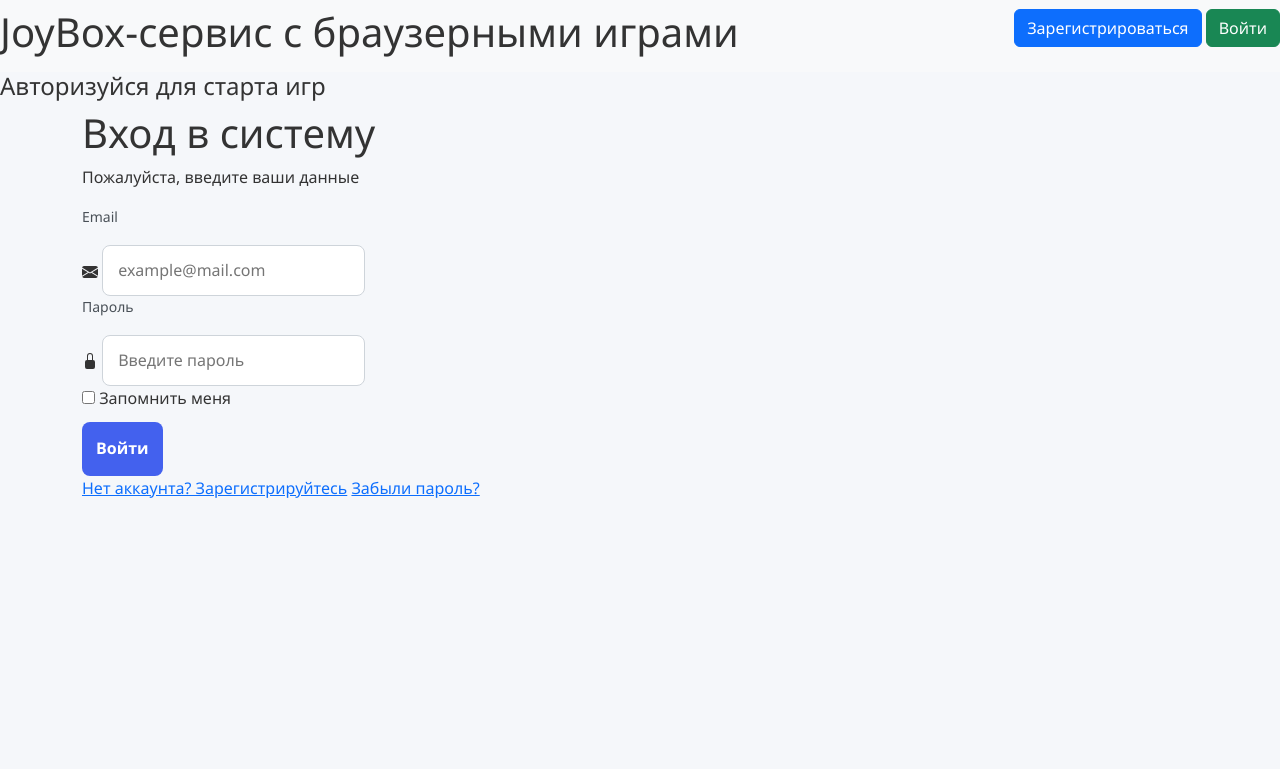
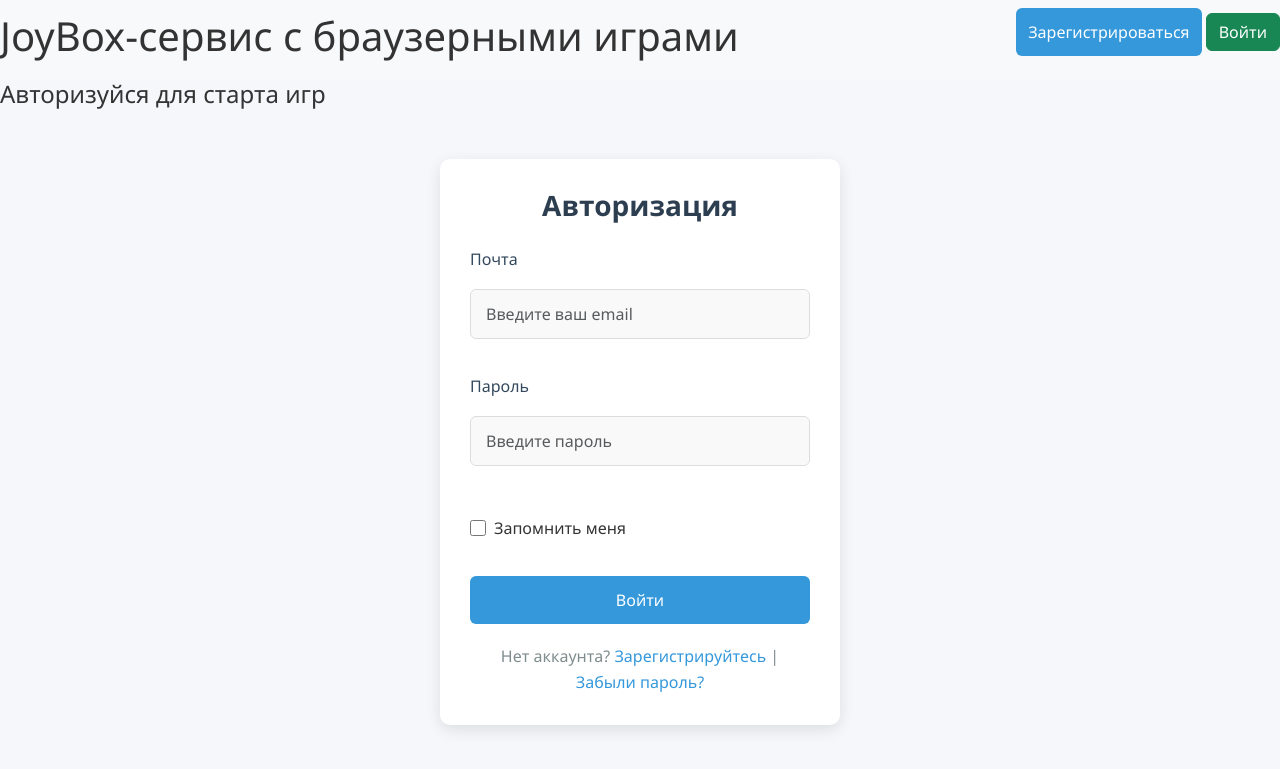
Before and after one commit to FDA-2011/site2, a Flask app: page /login in a window 1280 px wide. Shown: the top 769 px of the page. Run offline with Flask 3, Linux system fonts and the light colour scheme.

Commit message:
Update login.html

```diff
--- a/templates/login.html
+++ b/templates/login.html
@@ -1,74 +1,163 @@
 {% extends "base.html" %}
 
 {% block content %}
-<div class="auth-container">
-    <div class="auth-card">
-        <div class="auth-header">
-            <h1 class="auth-title">Вход в систему</h1>
-            <p class="auth-subtitle">Пожалуйста, введите ваши данные</p>
-        </div>
+<style>
+    /* Основные стили */
+    .login-container {
+        max-width: 400px;
+        margin: 50px auto;
+        padding: 30px;
+        border-radius: 10px;
+        box-shadow: 0 5px 15px rgba(0, 0, 0, 0.1);
+        background: white;
+        font-family: 'Segoe UI', Tahoma, Geneva, Verdana, sans-serif;
+    }
 
-        <form action="" method="post" class="auth-form">
+    .login-title {
+        text-align: center;
+        color: #2c3e50;
+        margin-bottom: 25px;
+        font-size: 28px;
+        font-weight: 600;
+    }
+
+    .login-form {
+        display: flex;
+        flex-direction: column;
+        gap: 20px;
+    }
+
+    .form-group {
+        margin-bottom: 15px;
+    }
+
+    .form-group label {
+        display: block;
+        margin-bottom: 8px;
+        font-weight: 500;
+        color: #34495e;
+    }
+
+    .form-control {
+        width: 100%;
+        padding: 12px 15px;
+        border: 1px solid #ddd;
+        border-radius: 6px;
+        font-size: 16px;
+        transition: all 0.3s;
+        background-color: #f9f9f9;
+    }
+
+    .form-control:focus {
+        border-color: #3498db;
+        box-shadow: 0 0 0 3px rgba(52, 152, 219, 0.2);
+        outline: none;
+        background-color: white;
+    }
+
+    .alert-danger {
+        padding: 10px 15px;
+        background-color: #fdecea;
+        color: #e74c3c;
+        border-radius: 6px;
+        margin-top: 5px;
+        font-size: 14px;
+        border-left: 3px solid #e74c3c;
+    }
+
+    .remember-me {
+        display: flex;
+        align-items: center;
+        gap: 8px;
+        margin: 15px 0;
+    }
+
+    .remember-me input {
+        width: 16px;
+        height: 16px;
+    }
+
+    .btn-primary {
+        background-color: #3498db;
+        color: white;
+        border: none;
+        padding: 12px;
+        border-radius: 6px;
+        font-size: 16px;
+        font-weight: 500;
+        cursor: pointer;
+        transition: background-color 0.3s;
+    }
+
+    .btn-primary:hover {
+        background-color: #2980b9;
+    }
+
+    .login-footer {
+        text-align: center;
+        margin-top: 20px;
+        color: #7f8c8d;
+    }
+
+    .login-footer a {
+        color: #3498db;
+        text-decoration: none;
+    }
+
+    .login-footer a:hover {
+        text-decoration: underline;
+    }
+
+    @media (max-width: 480px) {
+        .login-container {
+            margin: 20px auto;
+            padding: 20px;
+        }
+    }
+</style>
+
+<div class="login-container">
+    <h1 class="login-title">Авторизация</h1>
+
+    <form action="" method="post" class="login-form">
         {{ form.hidden_tag() }}
         {{ form.csrf_token }}
 
         {% if message %}
-            <div class="auth-alert">
-                <svg xmlns="http://www.w3.org/2000/svg" width="16" height="16" fill="currentColor" viewBox="0 0 16 16">
-                    <path d="M8.982 1.566a1.13 1.13 0 0 0-1.96 0L.165 13.233c-.457.778.091 1.767.98 1.767h13.713c.889 0 1.438-.99.98-1.767L8.982 1.566zM8 5c.535 0 .954.462.9.995l-.35 3.507a.552.552 0 0 1-1.1 0L7.1 5.995A.905.905 0 0 1 8 5zm.002 6a1 1 0 1 1 0 2 1 1 0 0 1 0-2z"/>
-                </svg>
-                <span>{{ message }}</span>
-            </div>
+        <div class="alert alert-danger" role="alert">{{ message }}</div>
         {% endif %}
 
         <div class="form-group">
-                <label for="email" class="form-label">Email</label>
-                <div class="input-wrapper">
-                    <svg class="input-icon" xmlns="http://www.w3.org/2000/svg" width="16" height="16" fill="currentColor" viewBox="0 0 16 16">
-                        <path d="M.05 3.555A2 2 0 0 1 2 2h12a2 2 0 0 1 1.95 1.555L8 8.414.05 3.555ZM0 4.697v7.104l5.803-3.558L0 4.697ZM6.761 8.83l-6.57 4.027A2 2 0 0 0 2 14h12a2 2 0 0 0 1.808-1.144l-6.57-4.027L8 9.586l-1.239-.757Zm3.436-.586L16 11.801V4.697l-5.803 3.546Z"/>
-                    </svg>
-                    {{ form.email(class="form-input", type="email", placeholder="example@mail.com", id="email") }}
-                </div>
+            {{ form.email.label }}
+            {{ form.email(class="form-control", type="email", placeholder="Введите ваш email") }}
             {% for error in form.email.errors %}
-                <div class="error-message">
-                    <svg xmlns="http://www.w3.org/2000/svg" width="12" height="12" fill="currentColor" viewBox="0 0 16 16">
-                        <path d="M8.982 1.566a1.13 1.13 0 0 0-1.96 0L.165 13.233c-.457.778.091 1.767.98 1.767h13.713c.889 0 1.438-.99.98-1.767L8.982 1.566zM8 5c.535 0 .954.462.9.995l-.35 3.507a.552.552 0 0 1-1.1 0L7.1 5.995A.905.905 0 0 1 8 5zm.002 6a1 1 0 1 1 0 2 1 1 0 0 1 0-2z"/>
-                    </svg>
-                    <span>{{ error }}</span>
+            <div class="alert alert-danger" role="alert">
+                {{ error }}
             </div>
             {% endfor %}
         </div>
 
         <div class="form-group">
-                <label for="password" class="form-label">Пароль</label>
-                <div class="input-wrapper">
-                    <svg class="input-icon" xmlns="http://www.w3.org/2000/svg" width="16" height="16" fill="currentColor" viewBox="0 0 16 16">
-                        <path d="M8 1a2 2 0 0 1 2 2v4H6V3a2 2 0 0 1 2-2zm3 6V3a3 3 0 0 0-6 0v4a2 2 0 0 0-2 2v5a2 2 0 0 0 2 2h6a2 2 0 0 0 2-2V9a2 2 0 0 0-2-2z"/>
-                    </svg>
-                    {{ form.password(class="form-input", type="password", placeholder="Введите пароль", id="password") }}
-                </div>
+            {{ form.password.label }}
+            {{ form.password(class="form-control", type="password", placeholder="Введите пароль") }}
             {% for error in form.password.errors %}
-                <div class="error-message">
-                    <svg xmlns="http://www.w3.org/2000/svg" width="12" height="12" fill="currentColor" viewBox="0 0 16 16">
-                        <path d="M8.982 1.566a1.13 1.13 0 0 0-1.96 0L.165 13.233c-.457.778.091 1.767.98 1.767h13.713c.889 0 1.438-.99.98-1.767L8.982 1.566zM8 5c.535 0 .954.462.9.995l-.35 3.507a.552.552 0 0 1-1.1 0L7.1 5.995A.905.905 0 0 1 8 5zm.002 6a1 1 0 1 1 0 2 1 1 0 0 1 0-2z"/>
-                    </svg>
-                    <span>{{ error }}</span>
+            <div class="alert alert-danger" role="alert">
+                {{ error }}
             </div>
             {% endfor %}
         </div>
 
         <div class="remember-me">
-                {{ form.remember_me(id="remember") }}
-                <label for="remember" class="remember-label">{{ form.remember_me.label }}</label>
+            {{ form.remember_me() }}
+            {{ form.remember_me.label }}
         </div>
 
-            {{ form.submit(type="submit", class="submit-btn") }}
+        {{ form.submit(type="submit", class="btn btn-primary") }}
+    </form>
 
-            <div class="auth-footer">
-                <a href="{{ url_for('register') }}" class="auth-link">Нет аккаунта? Зарегистрируйтесь</a>
-                <a href="{{ url_for('reset_password_request') }}" class="auth-link">Забыли пароль?</a>
-            </div>
-        </form>
+    <div class="login-footer">
+        Нет аккаунта? <a href="{{ url_for('register') }}">Зарегистрируйтесь</a> |
+        <a href="{{ url_for('reset_password_request') }}">Забыли пароль?</a>
     </div>
 </div>
 {% endblock %}
```
Lines whose indentation alone changed are shown as unchanged.
